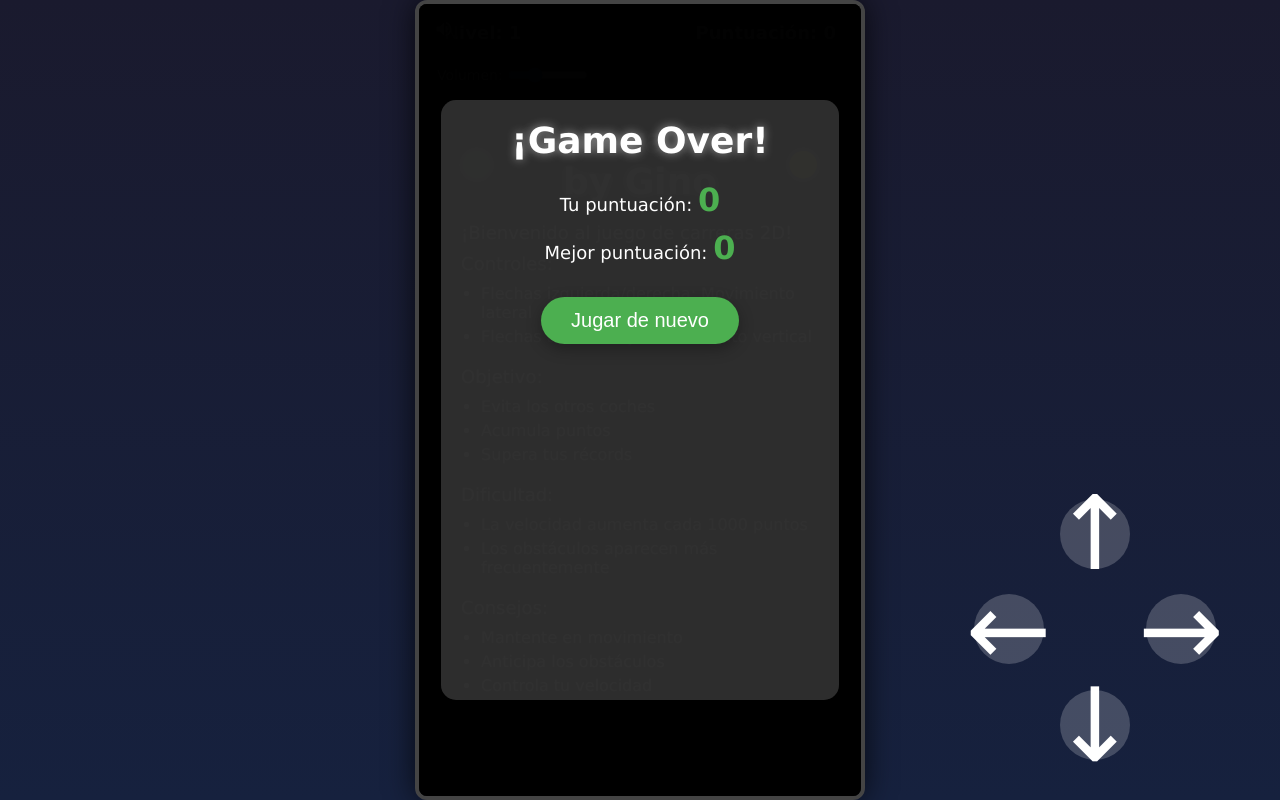
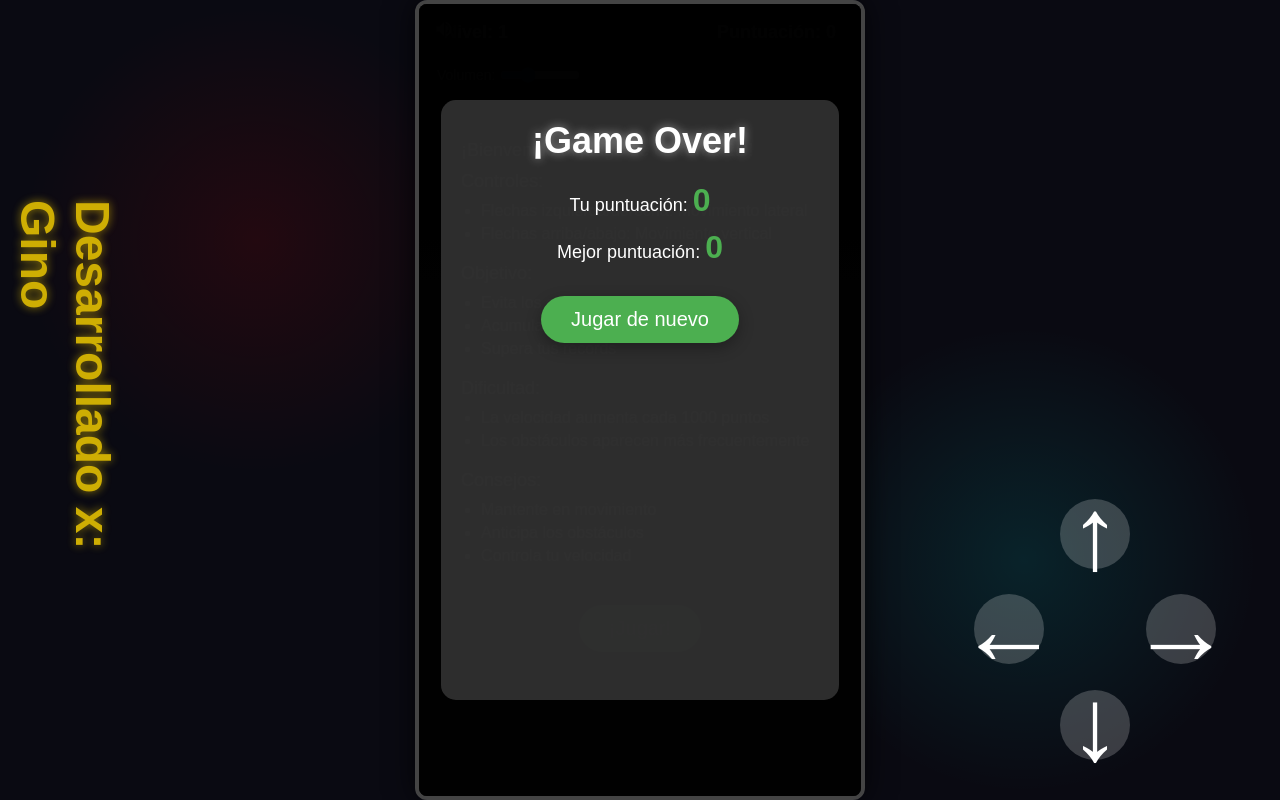
Before and after one commit to RPGrodri2001/JuegoCarreras2D, a plain HTML site: page index.html in a window 1280 px wide. Drawn offline with Linux system fonts and the light colour scheme.

Commit message:
Se agrega mas estilos e el css e index

```diff
--- a/css/style.css
+++ b/css/style.css
@@ -4,7 +4,7 @@
     box-sizing: border-box;
 }
 
-body {
+/* body {
     font-family: 'Verdana', sans-serif;
     background-color: #222;
     background-image: linear-gradient(to bottom, #1a1a2e, #16213e);
@@ -14,7 +14,7 @@ body {
     display: flex;
     justify-content: center;
     align-items: center;
-}
+} */
 
 #orientationWarning {
     display: none;
@@ -439,3 +439,48 @@ button:hover {
         display: flex;
     }
 }
+
+body {
+    font-family: 'Orbitron', sans-serif;
+    background-color: #0a0a12;
+    background-image:
+        radial-gradient(circle at 20% 30%, rgba(255, 0, 0, 0.1) 0%, transparent 20%),
+        radial-gradient(circle at 80% 70%, rgba(0, 255, 255, 0.1) 0%, transparent 20%);
+    height: 100vh;
+    overflow: hidden;
+    touch-action: manipulation;
+    display: flex;
+    justify-content: center;
+    align-items: center;
+    color: white;
+}
+
+/********* Estilos para el h1 fijo */
+.fixed-h2 {
+    position: fixed;
+    left: 10px;
+    top: 50%;
+    transform: translateY(-50%);
+    writing-mode: vertical-rl;
+    text-orientation: mixed;
+    color: #FFD700;
+    font-size: 3rem;
+    font-weight: bold;
+    text-shadow: 0 0 10px rgba(255, 215, 0, 0.7);
+    z-index: 1000;
+    opacity: 0.8;
+    transition: all 0.3s ease;
+    pointer-events: none;
+}
+
+.fixed-h2:hover {
+    opacity: 1;
+    text-shadow: 0 0 15px rgba(255, 215, 0, 0.9);
+}
+
+/* Asegurar que no interfiera en móviles */
+@media (max-width: 768px) {
+    .fixed-h2 {
+        display: none;
+    }
+}
--- a/index.html
+++ b/index.html
@@ -9,9 +9,8 @@
 
 </head>
 <body>
-    <div id="orientationWarning">
-        <p>Por favor, gira tu dispositivo a modo vertical para jugar</p>
-    </div>
+    <h2 class="fixed-h2">Desarrollado x: Gino</h2>
+
 
     <div id="gameContainer">
         <div id="road"></div>
@@ -27,11 +26,6 @@
         <div id="startScreen">
             <div class="instructions-container">
 
-                <h1 style="display: flex; align-items: center; justify-content: center; gap: 10px;">
-                    <span style="color: #79b75f;">●</span>
-                    Carrera 2D - by Gino
-                    <span style="color: #FFD700;">●</span>
-                  </h1>
                      <div class="instructions-content">
                     <p>¡Bienvenido al juego de carreras 2D!</p>
                     <p>Controles:</p>
```
